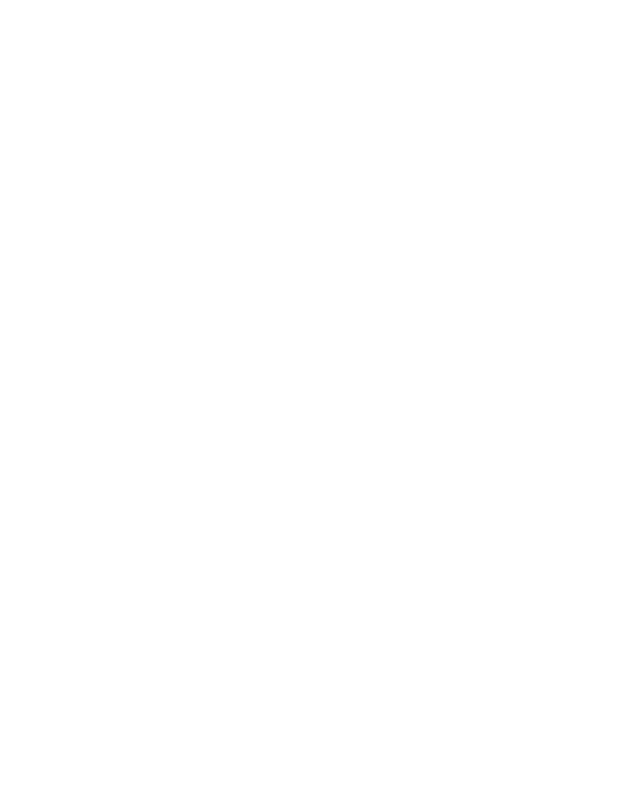
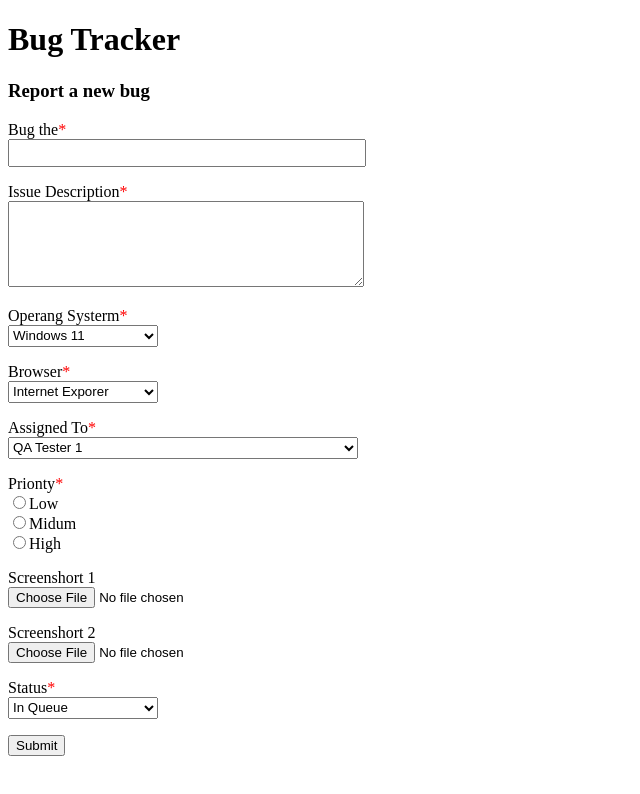
Before and after one commit to TranVanKhien/Hoc-code, a plain HTML site: page buổi 2 45/btvn4.html in a window 1280 px wide. Shown: the whole page, without its empty margins (0-640 px from the left). Drawn offline with Linux system fonts and the light colour scheme.

Commit message:
add btvn 4

```diff
--- a/buổi 2 45/btvn4.html
+++ b/buổi 2 45/btvn4.html
@@ -3,9 +3,57 @@
 <head>
     <meta charset="UTF-8">
     <meta name="viewport" content="width=device-width, initial-scale=1.0">
-    <title>Document</title>
+    <title>btvn 4</title>
 </head>
 <body>
-
+    <h1>Bug Tracker</h1>
+<P></P>
+    <h3>Report a new bug</h3>
 </body>
+<P></P>
+<label>Bug the<span style="color: red;">*</span></label><br/>
+     <input type="" style="width: 350px; height: 22px;"><br />
+<p></p>
+<Label>Issue Description<span style="color: red;">*</span></Label><br />
+     <textarea style="width: 350px; height: 80px;"></textarea>
+<p></p>
+<Label>Operang Systerm<span style="color: red;">*</span></Label><br />
+    <select style="width: 150px; height: 22px;">
+        <option>Windows 11</option>
+        <option>Windows 10</option>
+        <option>Windows 9</option>
+        <option>Windows 8</option>
+        <option>Windows 7</option>
+    </select>
+<p></p>
+<Label>Browser<span style="color: red;">*</span></Label><br />
+     <select style="width: 150px; height: 22px;">
+        <option>Internet Exporer</option>
+        <option>interner</option>
+    </select>
+<p></p>
+<Label>Assigned To<span style="color: red;">*</span></Label><br />
+<select style="width: 350px; height: 22px;">
+     <option>QA Tester 1</option>
+     <option>QA Tester 2</option>
+     <option>QA Tester 3</option>
+     <option>QA Tester 4</option>
+     <option>QA Tester 5</option>
+</select>
+<p></p>
+<Label>Prionty<span style="color: red;">*</span></Label><br />
+     <input type="radio" name="Age">Low <br>
+     <input type="radio" name="Age">Midum <br>
+     <input type="radio" name="Age">High <br>
+<p></p>
+<label>Screenshort 1</label><br />
+     <input type="file" />
+<p></p>
+<label>Screenshort 2</label><br />
+     <input type="file" />
+<p></p>
+<label>Status<span style="color: red;">*</span></label><br />
+      <select style="width: 150px; height: 22px"><option> In Queue</option></select>
+<p></p>
+<button>Submit</button>
 </html>
```
